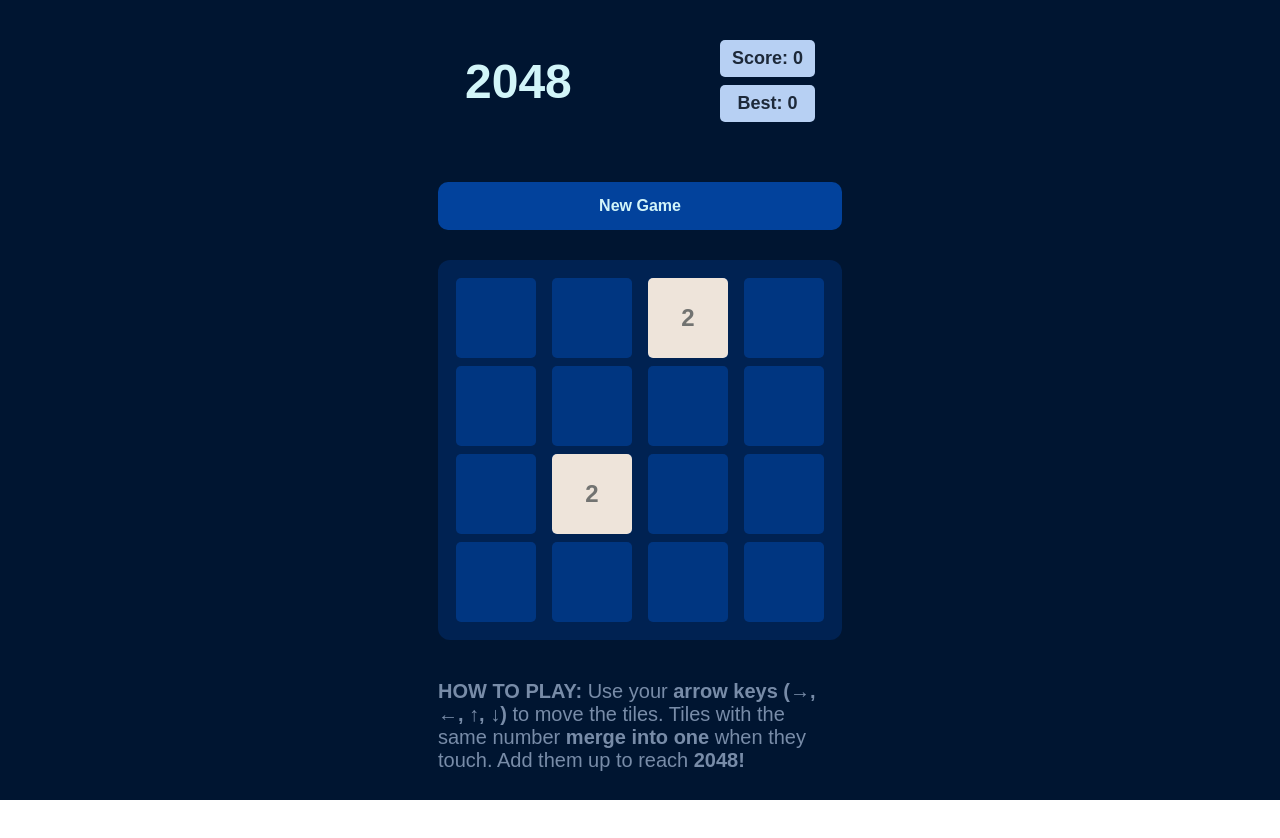
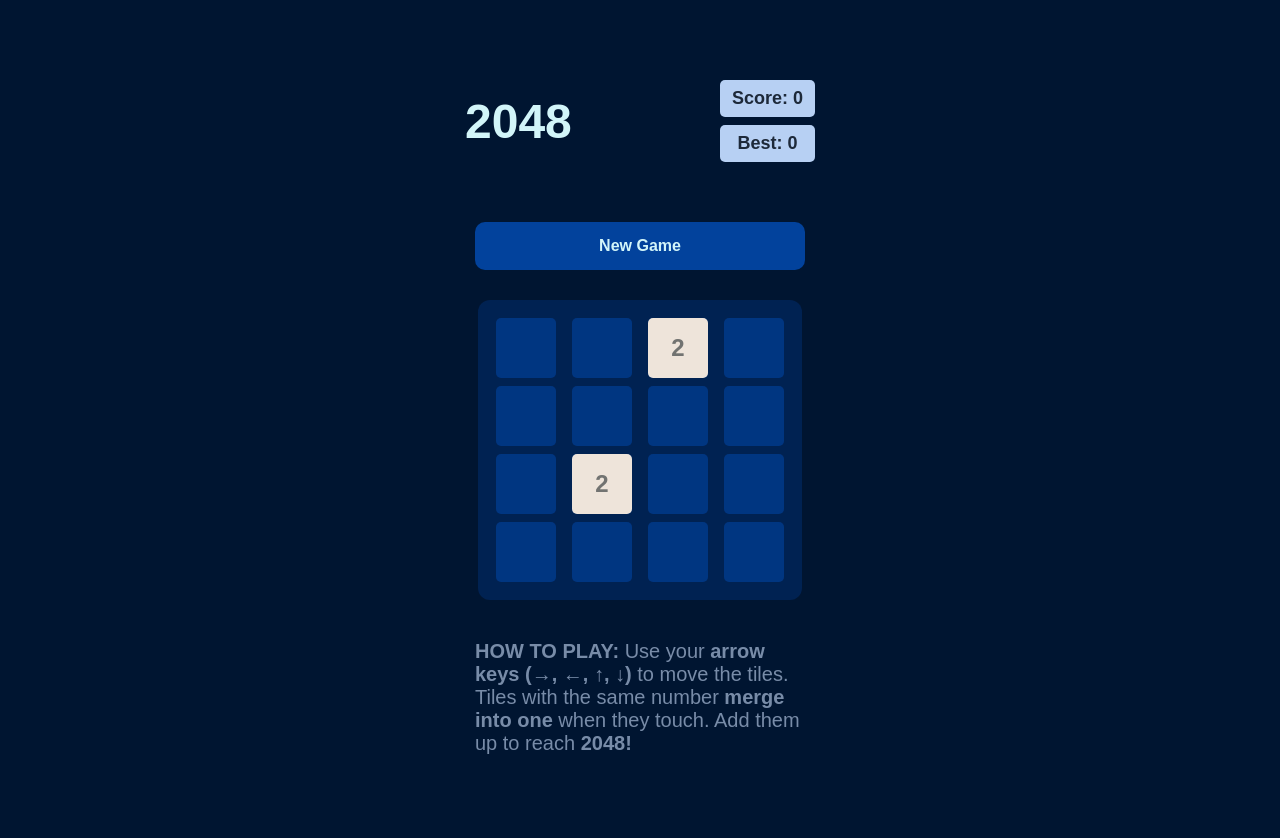
Before and after one commit to pranavgoel29/2048-Game, a React (Vite) app: page / in a window 1280 px wide. Shown: the top 838 px of the page. Before the commit the page ends 800 px from the top, so only its background shows below. Built offline with nearby package versions, Linux system fonts and the light colour scheme.

Commit message:
Reduced the size of the tiles

```diff
--- a/src/Components/Home.tsx
+++ b/src/Components/Home.tsx
@@ -7,6 +7,7 @@
 import { useState } from "react";
 
 const HomeWrapper = styled.div`
+  padding: 40px;
   font-family: "Montserrat", sans-serif;
   background: ${theme.backgroundColor};
   height: 100vh;
@@ -53,11 +54,11 @@
   const [gameScore, setGameScoreHome] = useState(0);
   const [bestScore, setBestScoreHome] = useState(() => {
     const localBestObjectString = localStorage.getItem("bestScore");
-    const localBestObject = localBestObjectString ? JSON.parse(localBestObjectString) : null;
+    const localBestObject = localBestObjectString
+      ? JSON.parse(localBestObjectString)
+      : null;
     return localBestObject ? localBestObject.number : 0;
   });
-
-
 
   useEffect(() => {
     if (gameScore >= bestScore) {
--- a/src/Wrappers/BlockWrapper.tsx
+++ b/src/Wrappers/BlockWrapper.tsx
@@ -5,8 +5,8 @@
   font-family: "Montserrat", sans-serif;
   .tile {
     font-family: "Montserrat", sans-serif;
-    height: 80px;
-    width: 80px;
+    height: 60px;
+    width: 60px;
     border-radius: 5px;
     font-weight: 700;
     display: flex;
--- a/src/Wrappers/BoardViewWrapper.tsx
+++ b/src/Wrappers/BoardViewWrapper.tsx
@@ -18,7 +18,7 @@
     font-family: "Montserrat", sans-serif;
     margin-top: 40px;
     font-size: 20px;
-    max-width: 400px;
+    max-width: 330px;
     color: ${theme.secondaryTextColor};
     b {
       font-family: "Montserrat", sans-serif;
```
Also changed, not shown: 1 other file (tests, documents, lock files or other folders).
